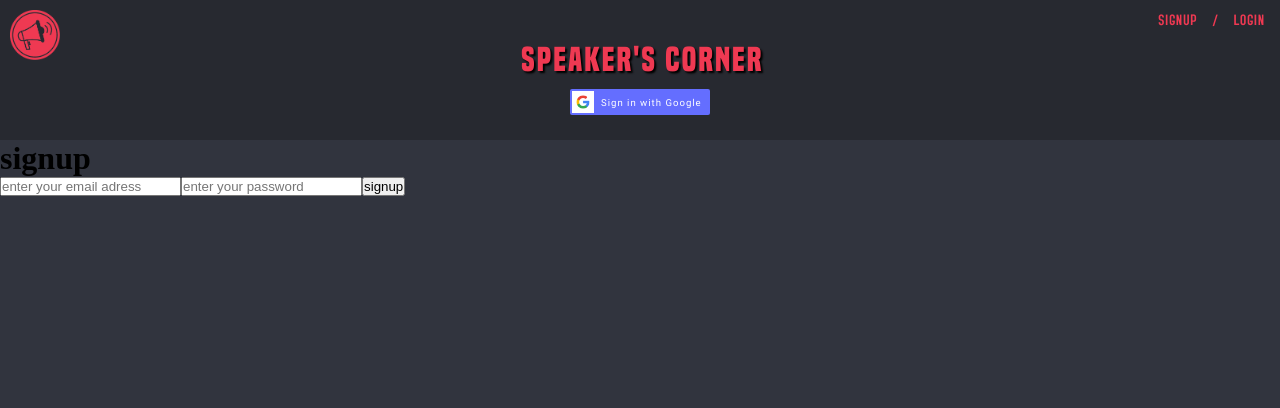
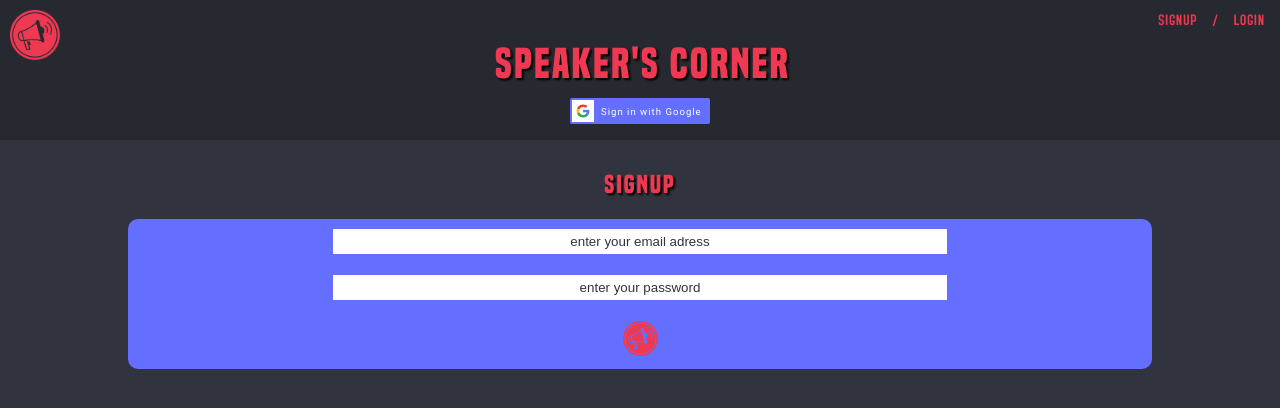
Before and after one commit to jacklocks/speakers-corner, a Next.js app: page /signup in a window 1280 px wide. Shown: the top 408 px of the page. Built offline with nearby package versions, Linux system fonts and the light colour scheme; no server answers.

Commit message:
style login signup

```diff
--- a/app/components/AddUser.jsx
+++ b/app/components/AddUser.jsx
@@ -2,6 +2,8 @@
 import React, { useState } from "react";
 import { useRouter } from "next/navigation";
 import { UserAuth } from "../context/AuthContext";
+import Image from "next/image";
+import logoSpeak from "../assets/img/logospeak.png";
 
 const AddUser = () => {
   const router = useRouter();
@@ -27,9 +29,9 @@ const AddUser = () => {
 
   return (
     <>
-      <div>
+      <div className="signup-container">
         <h1>signup</h1>
-        <form onSubmit={handleSubmit}>
+        <form  className="form-container" onSubmit={handleSubmit}>
           <input
             type="email"
             placeholder="enter your email adress"
@@ -42,7 +44,13 @@ const AddUser = () => {
             onChange={(e) => setPassword(e.target.value)}
             required
           />
-          <button type="submit">signup</button>
+          <button type="submit">
+          <Image
+                className="button-logo"
+                src={logoSpeak}
+                alt="logo speaker's corner"
+              />
+          </button>
         </form>
       </div>
     </>
--- a/app/index.scss
+++ b/app/index.scss
@@ -9,3 +9,5 @@
 @import "./styles/components/editThreadForm";
 @import "./styles/components/editCommentForm.scss";
 @import "./styles/components/singleThread";
+@import "./styles/components/addUser";
+@import "./styles/components/loginUser";
--- /dev/null
+++ b/app/styles/components/_addUser.scss
@@ -0,0 +1,49 @@
+.signup-container {
+  display: flex;
+  flex-direction: column;
+  align-items: center;
+  & h1 {
+    color: $color2;
+    font-family: $font;
+    letter-spacing: 2px;
+    text-shadow: 2px 2px 2px black;
+    font-size: 1.5rem;
+    text-align: center;
+    margin-top: 30px;
+  }
+  & .form-container {
+    display: flex;
+    flex-direction: column;
+    justify-content: space-around;
+    align-items: center;
+    width: 80%;
+    height: 150px;
+    background: $color3;
+    margin-top: 20px;
+    border-radius: 10px;
+    & input {
+      width: 60%;
+      height: 25px;
+      text-align: center;
+      outline: none;
+      border: none;
+      &::placeholder {
+        color: $color1;
+      }
+    }
+    & button {
+      background: transparent;
+      border: none;
+      & .button-logo {
+        width: 35px;
+        height: 35px;
+        cursor: pointer;
+        transition: 0.5s;
+        &:hover {
+          transform: scale(1.2);
+          transition: 0.5s;
+        }
+      }
+    }
+  }
+}
--- /dev/null
+++ b/app/styles/components/_loginUser.scss
@@ -0,0 +1,49 @@
+.login-container {
+    display: flex;
+    flex-direction: column;
+    align-items: center;
+    & h1 {
+      color: $color2;
+      font-family: $font;
+      letter-spacing: 2px;
+      text-shadow: 2px 2px 2px black;
+      font-size: 1.5rem;
+      text-align: center;
+      margin-top: 30px;
+    }
+    & .form-container {
+      display: flex;
+      flex-direction: column;
+      justify-content: space-around;
+      align-items: center;
+      width: 80%;
+      height: 150px;
+      background: $color3;
+      margin-top: 20px;
+      border-radius: 10px;
+      & input {
+        width: 60%;
+        height: 25px;
+        text-align: center;
+        outline: none;
+        border: none;
+        &::placeholder {
+          color: $color1;
+        }
+      }
+      & button {
+        background: transparent;
+        border: none;
+        & .button-logo {
+          width: 35px;
+          height: 35px;
+          cursor: pointer;
+          transition: 0.5s;
+          &:hover {
+            transform: scale(1.2);
+            transition: 0.5s;
+          }
+        }
+      }
+    }
+  }
--- a/app/styles/components/_navbar.scss
+++ b/app/styles/components/_navbar.scss
@@ -16,7 +16,7 @@ nav {
     margin: 10px;
   }
   & h1 {
-    font-size: 2rem;
+    font-size: 2.5rem;
     margin-left: 5px;
     margin-top: 4px;
     color: $color2;
@@ -112,6 +112,7 @@ nav {
       position: absolute;
       top: 0;
       right: 0;
+      margin: 6px;
     }
     & .button-logout {
       background: $color3;
```
Also changed, not shown: app/components/LoginUser.jsx (+11 -3 lines).
